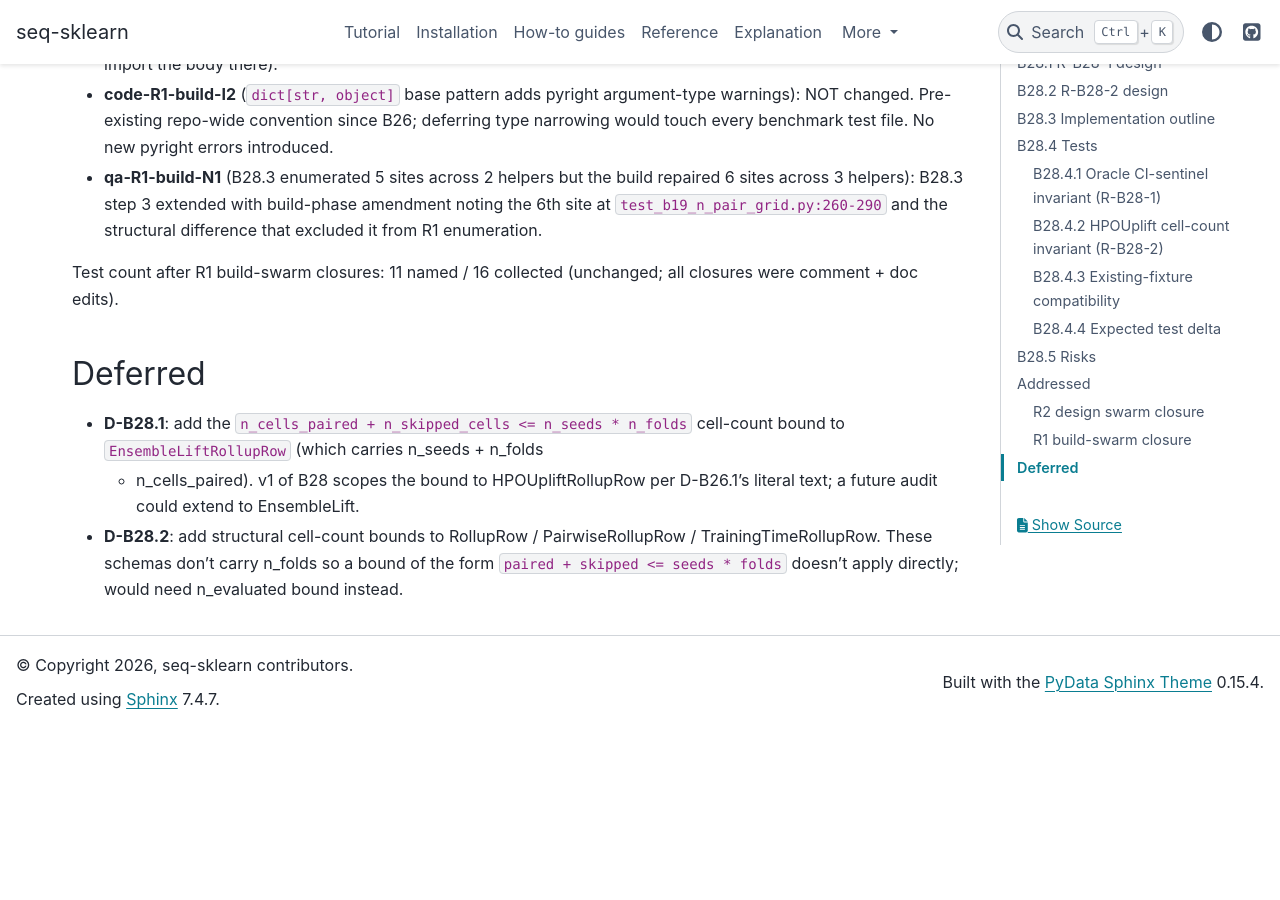
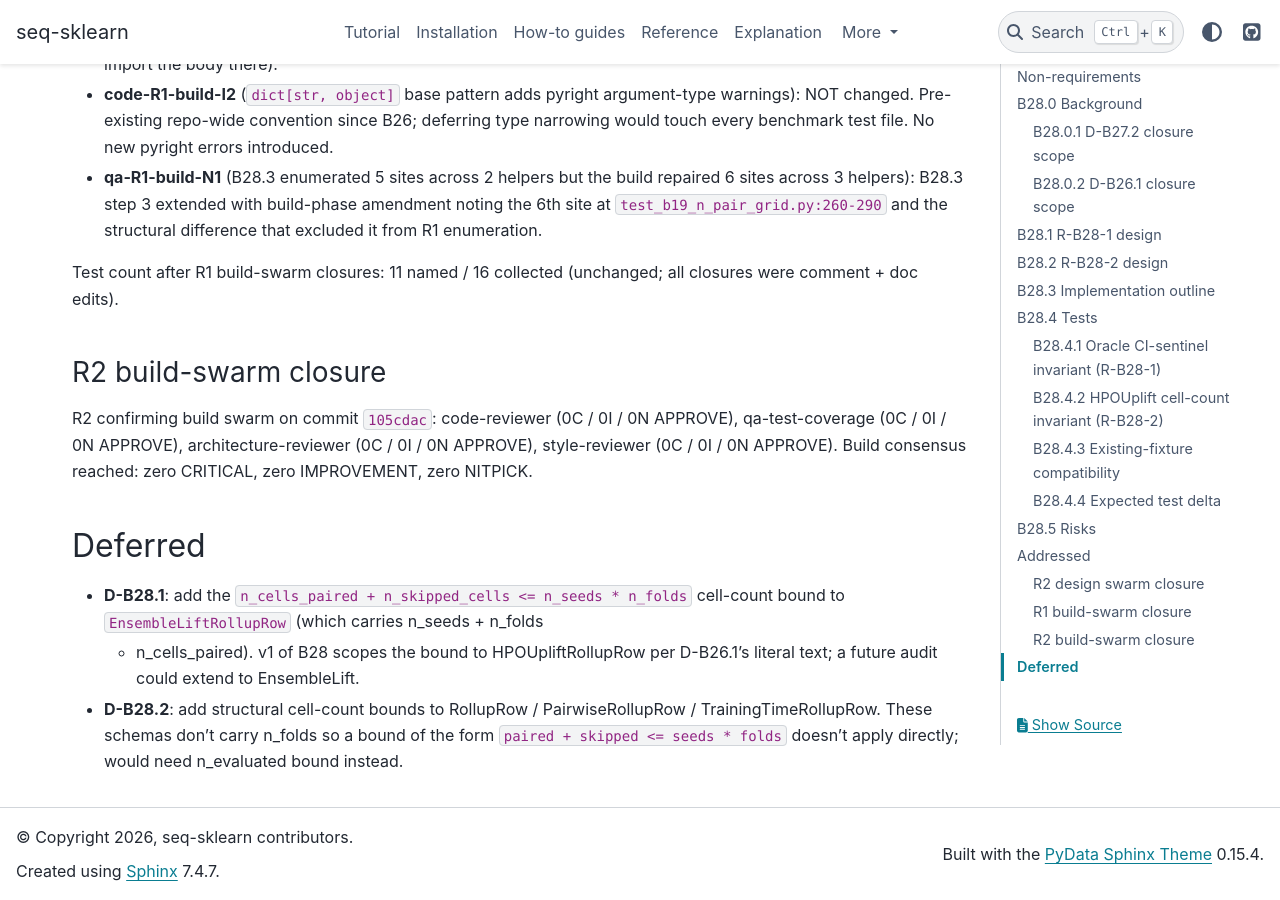
Before and after one commit to switch527/seq-sklearn, a Sphinx documentation site: the page built from docs/benchmark_suite_design_b28_delta.md, in a window 1280 px wide and 900 px high, scrolled down 8677 px. Built offline with Sphinx 7.4.7 and the PyData theme 0.15.4, drawn with Linux system fonts in a browser that asks for light colours; pages that are not in the unit, such as notebooks, are missing from menus; before the commit the page ends 9405 px from its top, so only the background shows below that.

Commit message:
docs(B28): record R2 build swarm consensus (0/0/0 APPROVE)
R2 confirming build swarm on commit 105cdac reached
consensus with all 4 agents APPROVE.

Co-Authored-By: Claude Opus 4.7 (1M context) <noreply@anthropic.com>

```diff
--- a/docs/benchmark_suite_design_b28_delta.md
+++ b/docs/benchmark_suite_design_b28_delta.md
@@ -442,6 +442,14 @@ architecture-reviewer (APPROVE), style-reviewer (0C / 0I /
 Test count after R1 build-swarm closures: 11 named / 16
 collected (unchanged; all closures were comment + doc edits).
 
+### R2 build-swarm closure
+
+R2 confirming build swarm on commit `105cdac`: code-reviewer
+(0C / 0I / 0N APPROVE), qa-test-coverage (0C / 0I / 0N
+APPROVE), architecture-reviewer (0C / 0I / 0N APPROVE),
+style-reviewer (0C / 0I / 0N APPROVE). Build consensus
+reached: zero CRITICAL, zero IMPROVEMENT, zero NITPICK.
+
 ## Deferred
 
 - **D-B28.1**: add the `n_cells_paired + n_skipped_cells
```
